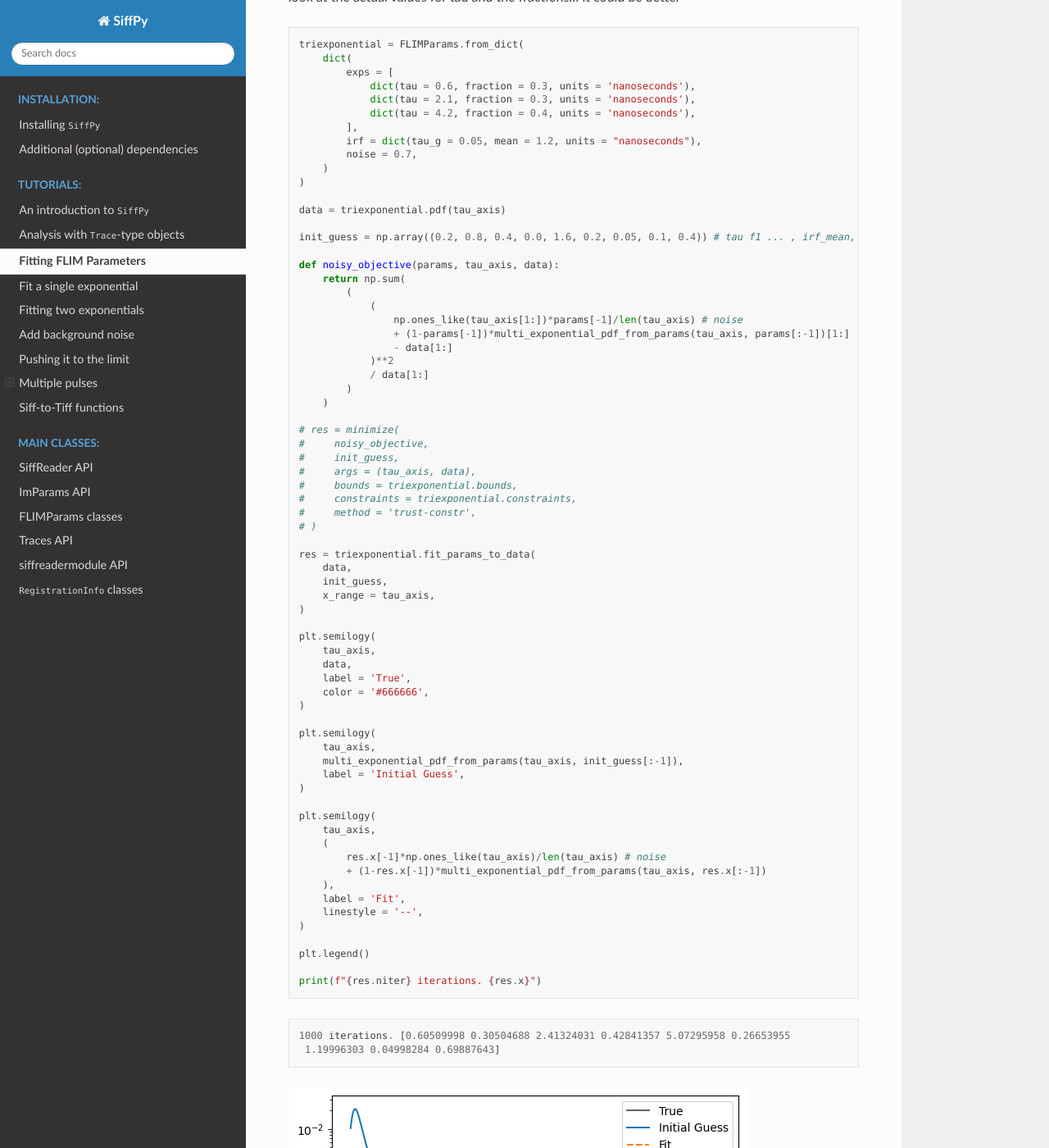
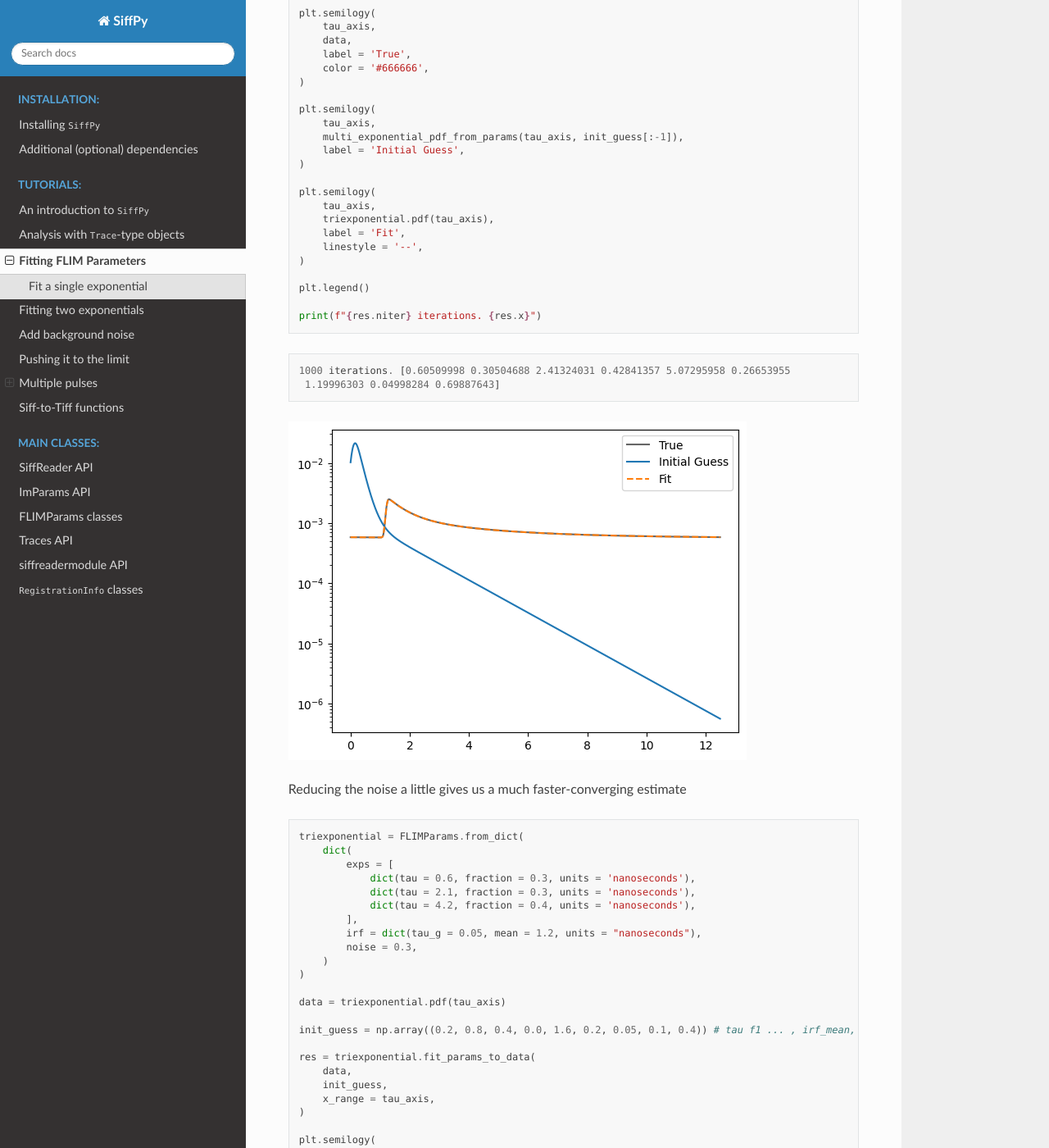
Before and after one commit to MaimonLab/SiffPy, a Sphinx documentation site: the page built from docs/multi_pulse_flim_notebook.rst, in a window 1280 px wide and 1400 px high, scrolled down 5578 px. Shown: the whole window at 82% size. Built offline with Sphinx 7.4.7 and the Read the Docs theme 2.0.0, drawn with Linux system fonts in a browser that asks for light colours; some of the changed text lies outside the part shown.

Commit message:
Tweaked the doc

```diff
--- a/docs/conf.py
+++ b/docs/conf.py
@@ -12,6 +12,7 @@
 #
 import os
 import sys
+import pkg_resources
 sys.path.insert(0, os.path.abspath('.'))
 
 
@@ -22,7 +23,6 @@
 author = 'Stephen Thornquist'
 
 # The full version, including alpha/beta/rc tags
-import pkg_resources
 release = pkg_resources.get_distribution('siffpy').version
 #release = '0.7.4'
 
--- a/docs/multi_pulse_flim_notebook.rst
+++ b/docs/multi_pulse_flim_notebook.rst
@@ -7,7 +7,7 @@ easy-to-use graphical interface for testing many parameters in the
 ``siff-napari`` plugin, but that will not be covered here. Instead, look
 at the ``siff-napari`` documentation at - ADD LINK HERE -.
 
-.. code:: ipython3
+.. code-block:: python
 
     import numpy as np
     import matplotlib.pyplot as plt
@@ -24,7 +24,7 @@ at the ``siff-napari`` documentation at - ADD LINK HERE -.
     tau_axis = np.arange(0, 12.5, bin_width)
 
 Fit a single exponential
-========================
+------------------------
 
 In this first example, we generate an arrival time distribution
 corresponding to a single exponential arrival time distribution
@@ -32,18 +32,10 @@ convolved with a Gaussian IRF.
 
 
 
-.. code:: ipython3
+.. code-block:: python
 
     from scipy.optimize import minimize
     from siffpy.core.flim.flimparams import multi_exponential_pdf_from_params
-
-    def objective(params, tau_axis, data):
-        return np.sum(
-            (
-                (multi_exponential_pdf_from_params(tau_axis, params)[1:] - data[1:])**2
-                / data[1:]
-            )
-        )
 
     # There are many ways to instantiate a FLIMParams object.
     # In this example, we use a dictionary to specify the parameters.
@@ -83,7 +75,7 @@ convolved with a Gaussian IRF.
 
     plt.semilogy(
         tau_axis,
-        multi_exponential_pdf_from_params(tau_axis, res.x),
+        monoexp.pdf(tau_axis),
         label = 'Fit',
         linestyle = '--',
     )
@@ -111,7 +102,7 @@ Fitting two exponentials
 Now we’ll generate data from a distribution with two exponentials in a
 mixture
 
-.. code:: ipython3
+.. code-block:: python
 
     biexponential = FLIMParams.from_dict(
         dict(
@@ -150,7 +141,7 @@ mixture
 
     plt.semilogy(
         tau_axis,
-        multi_exponential_pdf_from_params(tau_axis, res.x),
+        biexponential.pdf(tau_axis),
         label = 'Fit',
         linestyle = '--',
     )
@@ -179,7 +170,7 @@ also fit keeping that fact in mind.
 In this case, we’ll make the noise very strong (half of our “signal” is
 actually noise!). This is not a problem.
 
-.. code:: ipython3
+.. code-block:: python
 
     biexponential = FLIMParams.from_dict(
         dict(
@@ -195,18 +186,6 @@ actually noise!). This is not a problem.
     data = biexponential.pdf(tau_axis)
 
     init_guess = np.array((0.2, 0.8, 1.6, 0.2, 0.05, 1.25, 0.0)) # tau f1 ... , irf_mean, irf_sigma, noise
-
-    def noisy_objective(params, tau_axis, data):
-        return np.sum(
-            (
-                (
-                    np.ones_like(tau_axis[1:])*params[-1]/len(tau_axis) # noise
-                    + (1-params[-1])*multi_exponential_pdf_from_params(tau_axis, params[:-1])[1:]
-                    - data[1:]
-                )**2
-                / data[1:]
-            )
-        )
 
     res = biexponential.fit_params_to_data(
         data,
@@ -229,10 +208,7 @@ actually noise!). This is not a problem.
 
     plt.semilogy(
         tau_axis,
-        (
-            res.x[-1]*np.ones_like(tau_axis)/len(tau_axis) # noise
-            + (1-res.x[-1])*multi_exponential_pdf_from_params(tau_axis, res.x[:-1])
-        ),
+        biexponential.pdf(tau_axis),
         label = 'Fit',
         linestyle = '--',
     )
@@ -262,7 +238,7 @@ never have data quite this messy. The curve itself looks pretty okay,
 but if you look at the actual values for tau and the fractions… it could
 be better
 
-.. code:: ipython3
+.. code-block:: python
 
     triexponential = FLIMParams.from_dict(
         dict(
@@ -279,27 +255,6 @@ be better
     data = triexponential.pdf(tau_axis)
 
     init_guess = np.array((0.2, 0.8, 0.4, 0.0, 1.6, 0.2, 0.05, 0.1, 0.4)) # tau f1 ... , irf_mean, irf_sigma, noise
-
-    def noisy_objective(params, tau_axis, data):
-        return np.sum(
-            (
-                (
-                    np.ones_like(tau_axis[1:])*params[-1]/len(tau_axis) # noise
-                    + (1-params[-1])*multi_exponential_pdf_from_params(tau_axis, params[:-1])[1:]
-                    - data[1:]
-                )**2
-                / data[1:]
-            )
-        )
-
-    # res = minimize(
-    #     noisy_objective,
-    #     init_guess,
-    #     args = (tau_axis, data),
-    #     bounds = triexponential.bounds,
-    #     constraints = triexponential.constraints,
-    #     method = 'trust-constr',
-    # )
 
     res = triexponential.fit_params_to_data(
         data,
@@ -322,10 +277,7 @@ be better
 
     plt.semilogy(
         tau_axis,
-        (
-            res.x[-1]*np.ones_like(tau_axis)/len(tau_axis) # noise
-            + (1-res.x[-1])*multi_exponential_pdf_from_params(tau_axis, res.x[:-1])
-        ),
+        triexponential.pdf(tau_axis),
         label = 'Fit',
         linestyle = '--',
     )
@@ -347,7 +299,7 @@ be better
 
 Reducing the noise a little gives us a much faster-converging estimate
 
-.. code:: ipython3
+.. code-block:: python
 
     triexponential = FLIMParams.from_dict(
         dict(
@@ -364,27 +316,6 @@ Reducing the noise a little gives us a much faster-converging estimate
     data = triexponential.pdf(tau_axis)
 
     init_guess = np.array((0.2, 0.8, 0.4, 0.0, 1.6, 0.2, 0.05, 0.1, 0.4)) # tau f1 ... , irf_mean, irf_sigma, noise
-
-    def noisy_objective(params, tau_axis, data):
-        return np.sum(
-            (
-                (
-                    np.ones_like(tau_axis[1:])*params[-1]/len(tau_axis) # noise
-                    + (1-params[-1])*multi_exponential_pdf_from_params(tau_axis, params[:-1])[1:]
-                    - data[1:]
-                )**2
-                / data[1:]
-            )
-        )
-
-    # res = minimize(
-    #     noisy_objective,
-    #     init_guess,
-    #     args = (tau_axis, data),
-    #     bounds = triexponential.bounds,
-    #     constraints = triexponential.constraints,
-    #     method = 'trust-constr',
-    # )
 
     res = triexponential.fit_params_to_data(
         data,
@@ -407,10 +338,7 @@ Reducing the noise a little gives us a much faster-converging estimate
 
     plt.semilogy(
         tau_axis,
-        (
-            res.x[-1]*np.ones_like(tau_axis)/len(tau_axis) # noise
-            + (1-res.x[-1])*multi_exponential_pdf_from_params(tau_axis, res.x[:-1])
-        ),
+        triexponential.pdf(tau_axis),
         label = 'Fit',
         linestyle = '--',
     )
@@ -449,7 +377,7 @@ in the future…
 
 So our tricky distribution was no problem for the solver
 
-.. code:: ipython3
+.. code-block:: python
 
     green_fluorophore_pulse_one = FLIMParams.from_dict(
         dict(
@@ -482,13 +410,15 @@ So our tricky distribution was no problem for the solver
     )
 
 
-.. code:: ipython3
+.. code-block:: python
 
     from scipy.optimize import Bounds, LinearConstraint, minimize
 
     def noisy_multipulse_objective(params, tau_axis, data):
         """
-        Params are now of length 1x exp + 2xirf parameters plus one frac for each irf plus one noise parameter
+        Params are now of length 1x exp
+        + 2xirf parameters plus one frac for each irf
+        plus one noise parameter
         """
         noise = params[-1]
         return np.sum(
@@ -537,9 +467,6 @@ So our tricky distribution was no problem for the solver
             ub = -0.1,
         ),
     ]
-
-    print(len(multi_pulse_bounds.lb), len(init_guess))
-
 
     res = minimize(
         noisy_multipulse_objective,
@@ -607,7 +534,7 @@ pulse. You can actually just pass in regular ``Irf`` objects and they
 will be converted into ``FractionalIrf``\ s with each getting an equal
 fraction.
 
-.. code:: ipython3
+.. code-block:: python
 
     from siffpy.core.flim import Exp
     from siffpy.core.flim.multi_pulse import FractionalIrf, MultiPulseFLIMParams
@@ -619,8 +546,6 @@ fraction.
         FractionalIrf(tau_g = 0.07, mean = 5.5, frac = 0.63, units = "nanoseconds"),
         noise = 0.2
     )
-
-    print(mpfp.params)
 
     res = mpfp.fit_params_to_data(
         data,
@@ -645,60 +570,13 @@ fraction.
     plt.legend()
 
 
+
+
 .. parsed-literal::
 
-    [Exp
-    	UNITS: FlimUnits.NANOSECONDS
-    	tau : 0.1
-    	frac : 0.25
-    , Exp
-    	UNITS: FlimUnits.NANOSECONDS
-    	tau : 1.4
-    	frac : 0.75
-    , MultiIrf([FractionalIrf
-    	UNITS: FlimUnits.NANOSECONDS
-    	tau_offset : 0.4
-    	tau_g : 0.05
-    	frac : 0.37
-    , FractionalIrf
-    	UNITS: FlimUnits.NANOSECONDS
-    	tau_offset : 5.5
-    	tau_g : 0.07
-    	frac : 0.63
-    ])]
-    [0.60004008 0.50005205 2.1002063  0.49994795 1.19999935 0.04999994]
-    [0.60004008 0.50005205 2.1002063  0.49994795 3.39999913 0.0700029 ]
+    <matplotlib.legend.Legend at 0x144a0b7c0>
 
 
 
 
-.. parsed-literal::
-
-    <matplotlib.legend.Legend at 0x1454975b0>
-
-
-
-
-.. image:: multi_pulse_flim_notebook_files/multi_pulse_flim_notebook_17_2.png
-
-
-.. code:: ipython3
-
-    mpfp.irf
-
-
-
-
-.. parsed-literal::
-
-    MultiIrf([FractionalIrf
-    	UNITS: FlimUnits.NANOSECONDS
-    	tau_offset : 1.2115162687563246
-    	tau_g : 1.9691772799030856
-    	frac : 0.05311224606453483
-    , FractionalIrf
-    	UNITS: FlimUnits.NANOSECONDS
-    	tau_offset : 1.211539682199555
-    	tau_g : 0.05636739371183967
-    	frac : 0.9468877539354652
-    ])
+.. image:: multi_pulse_flim_notebook_files/multi_pulse_flim_notebook_17_1.png
```
Also changed, not shown: other parts of docs/multi_pulse_flim_notebook.rst (+0 -1 lines), docs/multi_pulse_flim_notebook_files/multi_pulse_flim_notebook_17_1.png (added).
